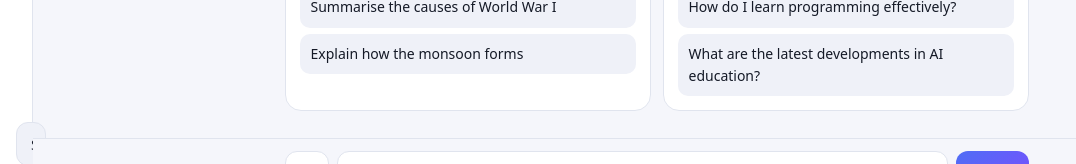
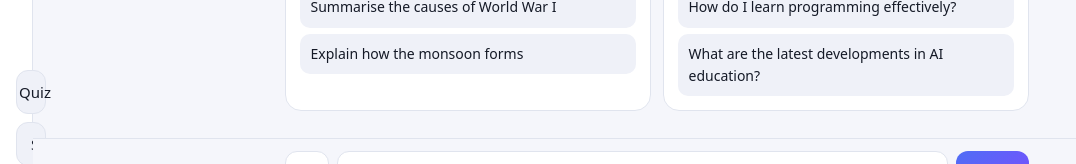
Before and after one commit to HarshaNayani/studybuddy-ai-tutor, a Next.js app: page / in a window 1280 px wide. Both pictures are taken after a click on the button "Get started". Shown: the part 566-730 px from the top of the page, without its empty margins (0-1076 px from the left). Built offline with nearby package versions, Linux system fonts and the light colour scheme.

Commit message:
Pinned Quiz chat with topic, difficulty and length picker

```diff
--- a/app/api/chat/route.ts
+++ b/app/api/chat/route.ts
@@ -26,7 +26,7 @@ SCOPE (strict):
 Tool use:
 - For study or concept questions, call searchNotes FIRST and ground your answer in the returned notes.
 - If the notes do not cover it, or the question is about current events, latest versions or facts that change, call searchWeb.
-- If the student asks for a quiz, test or practice questions, call generateQuiz (2-5 questions, 4 options each).
+- If the student asks for a quiz, test or practice questions, call generateQuiz. Use the number of questions they ask for (default 5, minimum 2, maximum 5) and match the difficulty they ask for (easy, medium or hard), with 4 options per question.
 - Images are pre-processed: you will see "[Image uploaded by user - extracted content: ...]". Treat that as the image. If the image is not educational, politely decline.
 - Do NOT write your own "suggested topics" or "next steps" list at the end. The app adds related-topic buttons automatically.
 
--- a/app/globals.css
+++ b/app/globals.css
@@ -286,3 +286,11 @@ a { color: var(--accent); }
   .features, .cats { grid-template-columns: 1fr; }
   .msg { max-width: 100%; }
 }
+
+/* Quiz button in the sidebar and the quiz picker */
+.quiz-btn { display: flex; align-items: center; justify-content: center; gap: 8px; }
+.quiz-btn.active { border-color: var(--accent); background: var(--surface); }
+.qgroup { margin: 16px 0; }
+.qlabel { font-size: 12px; font-weight: 600; text-transform: uppercase; letter-spacing: 0.05em; color: var(--dim); margin-bottom: 8px; }
+.chip.on { border-color: var(--accent); background: var(--surface2); font-weight: 600; }
+.qcustom { width: 100%; margin-top: 10px; }
--- a/app/page.tsx
+++ b/app/page.tsx
@@ -74,7 +74,7 @@ export default function Home() {
   const closePanel = () => (isDesktop() ? setPanelCollapsed(true) : setSidebarOpen(false));
 
   const startNew = useCallback(() => {
-    const empty = chats.find((c) => c.messages.length === 0);
+    const empty = chats.find((c) => c.kind !== "quiz" && c.messages.length === 0);
     if (empty) {
       setActiveId(empty.id);
     } else {
@@ -102,6 +102,19 @@ export default function Home() {
     );
   }, []);
 
+  function openQuiz() {
+    const existing = chats.find((c) => c.kind === "quiz");
+    if (existing) {
+      setActiveId(existing.id);
+    } else {
+      const q = newChat("quiz");
+      setChats((prev) => [...prev, q]);
+      setActiveId(q.id);
+    }
+    setView("chat");
+    setSidebarOpen(false);
+  }
+
   function renameChat(id: string, title: string) {
     const t = title.trim().slice(0, 60);
     if (!t) return;
@@ -111,7 +124,7 @@ export default function Home() {
   // swap a chat with its visible neighbour above (-1) or below (+1)
   function moveChat(id: string, dir: -1 | 1) {
     setChats((prev) => {
-      const vis = prev.filter((c) => c.messages.length > 0 || c.id === activeId);
+      const vis = prev.filter((c) => c.kind !== "quiz" && (c.messages.length > 0 || c.id === activeId));
       const i = vis.findIndex((c) => c.id === id);
       const j = i + dir;
       if (i < 0 || j < 0 || j >= vis.length) return prev;
@@ -127,10 +140,11 @@ export default function Home() {
     const rest = chats.filter((c) => c.id !== id);
     setChats(rest);
     if (id === activeId) {
-      if (rest.length > 0) setActiveId(rest[0].id);
+      const next = rest.find((c) => c.kind !== "quiz");
+      if (next) setActiveId(next.id);
       else {
         const c = newChat();
-        setChats([c]);
+        setChats([c, ...rest]);
         setActiveId(c.id);
       }
     }
@@ -155,6 +169,8 @@ export default function Home() {
         user={user}
         open={sidebarOpen}
         collapsed={collapsed}
+        quizActive={active.kind === "quiz"}
+        onQuiz={openQuiz}
         onClose={closePanel}
         onSelect={(id) => {
           setActiveId(id);
@@ -182,7 +198,13 @@ export default function Home() {
           </button>
         </header>
 
-        <ChatView key={active.id} chatId={active.id} initialMessages={active.messages} onUpdate={updateChat} />
+        <ChatView
+          key={active.id}
+          chatId={active.id}
+          mode={active.kind === "quiz" ? "quiz" : "chat"}
+          initialMessages={active.messages}
+          onUpdate={updateChat}
+        />
       </div>
 
       {settingsOpen && (
--- a/components/ChatView.tsx
+++ b/components/ChatView.tsx
@@ -16,8 +16,13 @@ const toMath = (s: string) =>
     .replace(/\\\[([\s\S]*?)\\\]/g, (_, m) => `$$${m}$$`)
     .replace(/\\\(([\s\S]*?)\\\)/g, (_, m) => `$${m}$`);
 
+const QUIZ_TOPICS = ["Maths", "Physics", "Chemistry", "Biology", "Coding", "History", "Geography", "English"];
+const QUIZ_LEVELS = ["Easy", "Medium", "Hard"];
+const QUIZ_COUNTS = [3, 5];
+
 type Props = {
   chatId: string;
+  mode?: "chat" | "quiz";
   initialMessages: UIMessage[];
   onUpdate: (id: string, messages: UIMessage[]) => void;
 };
@@ -42,12 +47,17 @@ async function shrink(file: File): Promise<Attached> {
   };
 }
 
-export default function ChatView({ chatId, initialMessages, onUpdate }: Props) {
+export default function ChatView({ chatId, mode = "chat", initialMessages, onUpdate }: Props) {
   const transport = useMemo(() => new DefaultChatTransport({ api: "/api/chat" }), []);
   const { messages, sendMessage, status, error } = useChat({ id: chatId, messages: initialMessages, transport });
 
   const [input, setInput] = useState("");
   const [image, setImage] = useState<Attached | null>(null);
+  // quiz picker (Quiz chat only)
+  const [qTopic, setQTopic] = useState("Maths");
+  const [qCustom, setQCustom] = useState("");
+  const [qLevel, setQLevel] = useState("Medium");
+  const [qCount, setQCount] = useState(5);
   const fileRef = useRef<HTMLInputElement>(null);
   const endRef = useRef<HTMLDivElement>(null);
   const busy = status === "submitted" || status === "streaming";
@@ -86,18 +96,98 @@ export default function ChatView({ chatId, initialMessages, onUpdate }: Props) {
     setImage(null);
   }
 
+  // In the Quiz chat a plain topic ("photosynthesis") is turned into a quiz request
+  function send(text: string) {
+    const t = text.trim();
+    if (mode === "quiz" && t && !/quiz|test|question/i.test(t)) submit(`Quiz me on ${t}`);
+    else submit(text);
+  }
+
+  function startQuiz() {
+    const topic = qCustom.trim() || qTopic;
+    submit(`Quiz me on ${topic}: ${qCount} questions, ${qLevel.toLowerCase()} difficulty.`);
+  }
+
   // related-topic chips are sent by the server (data-followups) after each finished answer
   const last = messages[messages.length - 1];
-  const followUps: string[] =
+  const serverFollowUps: string[] =
     status === "ready" && last?.role === "assistant"
       ? last.parts.flatMap((p: any) => (p.type === "data-followups" ? (p.data?.topics ?? []) : []))
       : [];
+
+  // after a quiz, the Quiz chat offers quick ways to keep practising on the same topic
+  const quizTopic: string | undefined =
+    status === "ready" && last?.role === "assistant"
+      ? (last.parts.find((p: any) => p.type === "tool-generateQuiz" && p.state === "output-available") as any)?.output?.topic
+      : undefined;
+  const followUps =
+    mode === "quiz" && quizTopic
+      ? [`Another quiz on ${quizTopic}`, `A harder quiz on ${quizTopic}`, `An easier quiz on ${quizTopic}`]
+      : serverFollowUps;
 
   return (
     <>
       <div className="scroll">
         <div className="col">
-          {messages.length === 0 && (
+          {messages.length === 0 && mode === "quiz" && (
+            <div className="start">
+              <h2>Test yourself</h2>
+              <p>Pick a topic, difficulty and length, then start. You get an interactive quiz with instant feedback.</p>
+
+              <div className="qgroup">
+                <div className="qlabel">Topic</div>
+                <div className="chips">
+                  {QUIZ_TOPICS.map((t) => (
+                    <button
+                      key={t}
+                      className={`chip ${!qCustom.trim() && qTopic === t ? "on" : ""}`}
+                      onClick={() => {
+                        setQTopic(t);
+                        setQCustom("");
+                      }}
+                    >
+                      {t}
+                    </button>
+                  ))}
+                </div>
+                <input
+                  className="text-input qcustom"
+                  value={qCustom}
+                  onChange={(e) => setQCustom(e.target.value)}
+                  placeholder="Or type your own topic, e.g. Photosynthesis"
+                  maxLength={60}
+                />
+              </div>
+
+              <div className="qgroup">
+                <div className="qlabel">Difficulty</div>
+                <div className="chips">
+                  {QUIZ_LEVELS.map((l) => (
+                    <button key={l} className={`chip ${qLevel === l ? "on" : ""}`} onClick={() => setQLevel(l)}>
+                      {l}
+                    </button>
+                  ))}
+                </div>
+              </div>
+
+              <div className="qgroup">
+                <div className="qlabel">Questions</div>
+                <div className="chips">
+                  {QUIZ_COUNTS.map((n) => (
+                    <button key={n} className={`chip ${qCount === n ? "on" : ""}`} onClick={() => setQCount(n)}>
+                      {n}
+                    </button>
+                  ))}
+                </div>
+              </div>
+
+              <button className="btn-primary big" onClick={startQuiz} disabled={busy}>
+                Start quiz
+              </button>
+            </div>
+          )}
+
+          {messages.length === 0 && mode === "chat" && (
             <div className="start">
               <h2>What would you like to learn today?</h2>
               <p>Pick an idea below, type your own question, or attach a photo of a problem.</p>
@@ -146,7 +236,7 @@ export default function ChatView({ chatId, initialMessages, onUpdate }: Props) {
 
           {followUps.length > 0 && (
             <div className="followups">
-              <div className="followups-label">Related topics to explore</div>
+              <div className="followups-label">{mode === "quiz" && quizTopic ? "Keep practising" : "Related topics to explore"}</div>
               <div className="chips">
                 {followUps.map((t) => (
                   <button key={t} className="chip" onClick={() => submit(t)}>
@@ -164,7 +254,7 @@ export default function ChatView({ chatId, initialMessages, onUpdate }: Props) {
         className="composer"
         onSubmit={(e) => {
           e.preventDefault();
-          submit(input);
+          send(input);
         }}
       >
         <div className="col">
@@ -185,7 +275,7 @@ export default function ChatView({ chatId, initialMessages, onUpdate }: Props) {
               className="text-input"
               value={input}
               onChange={(e) => setInput(e.target.value)}
-              placeholder="Ask a study question, or attach a photo of a problem..."
+              placeholder={mode === "quiz" ? "Type a topic to be quizzed on..." : "Ask a study question, or attach a photo of a problem..."}
             />
             <button type="submit" className="btn-primary" disabled={busy}>
               Send
--- a/components/Sidebar.tsx
+++ b/components/Sidebar.tsx
@@ -2,7 +2,7 @@
 
 import { useRef, useState } from "react";
 import type { StoredChat } from "@/lib/storage";
-import { IconDots, IconDown, IconPanel, IconPencil, IconTrash, IconUp } from "./icons";
+import { IconDots, IconDown, IconPanel, IconPencil, IconQuiz, IconTrash, IconUp } from "./icons";
 
 type Props = {
   chats: StoredChat[];
@@ -10,6 +10,8 @@ type Props = {
   user: string | null;
   open: boolean; // mobile drawer
   collapsed: boolean; // desktop hidden
+  quizActive: boolean; // the Quiz chat is the one open
+  onQuiz: () => void;
   onClose: () => void;
   onSelect: (id: string) => void;
   onNew: () => void;
@@ -25,6 +27,8 @@ export default function Sidebar({
   user,
   open,
   collapsed,
+  quizActive,
+  onQuiz,
   onClose,
   onSelect,
   onNew,
@@ -41,7 +45,7 @@ export default function Sidebar({
   const skipBlur = useRef(false); // set when Escape cancels a rename, so the blur that follows does not save it
 
   // empty chats stay hidden until the first message (except the one currently open)
-  const visible = chats.filter((c) => c.messages.length > 0 || c.id === activeId);
+  const visible = chats.filter((c) => c.kind !== "quiz" && (c.messages.length > 0 || c.id === activeId));
 
   function startEdit(c: StoredChat) {
     setMenu(null);
@@ -171,6 +175,9 @@ export default function Sidebar({
         </div>
 
         <div className="side-foot">
+          <button className={`btn-ghost full quiz-btn ${quizActive ? "active" : ""}`} onClick={onQuiz}>
+            <IconQuiz /> Quiz
+          </button>
           <button className="btn-ghost full" onClick={onOpenSettings}>
             Settings
           </button>
--- a/components/icons.tsx
+++ b/components/icons.tsx
@@ -52,3 +52,11 @@ export const IconPanel = () => (
     <path d="M9 4v16" />
   </svg>
 );
+
+export const IconQuiz = () => (
+  <svg {...base}>
+    <circle cx="12" cy="12" r="9" />
+    <path d="M9.6 9.2a2.5 2.5 0 1 1 3.5 2.3c-.7.4-1.1.9-1.1 1.7" />
+    <circle cx="12" cy="17" r="0.6" fill="currentColor" />
+  </svg>
+);
--- a/lib/storage.ts
+++ b/lib/storage.ts
@@ -4,6 +4,7 @@ export type StoredChat = {
   id: string;
   title: string;
   customTitle?: boolean; // true once the user renamed it, so auto-titles never overwrite it
+  kind?: "quiz"; // the pinned Quiz chat; it is opened from the Quiz button, not listed with normal chats
   updatedAt: number;
   messages: UIMessage[];
 };
@@ -13,7 +14,8 @@ const USER_KEY = "studybuddy:user";
 
 export const uid = () => Math.random().toString(36).slice(2, 10) + Date.now().toString(36);
 
-export function newChat(): StoredChat {
+export function newChat(kind?: "quiz"): StoredChat {
+  if (kind === "quiz") return { id: uid(), title: "Quiz", customTitle: true, kind, updatedAt: Date.now(), messages: [] };
   return { id: uid(), title: "New chat", updatedAt: Date.now(), messages: [] };
 }
 
```
Also changed, not shown: 1 other file (tests, documents, lock files or other folders).
